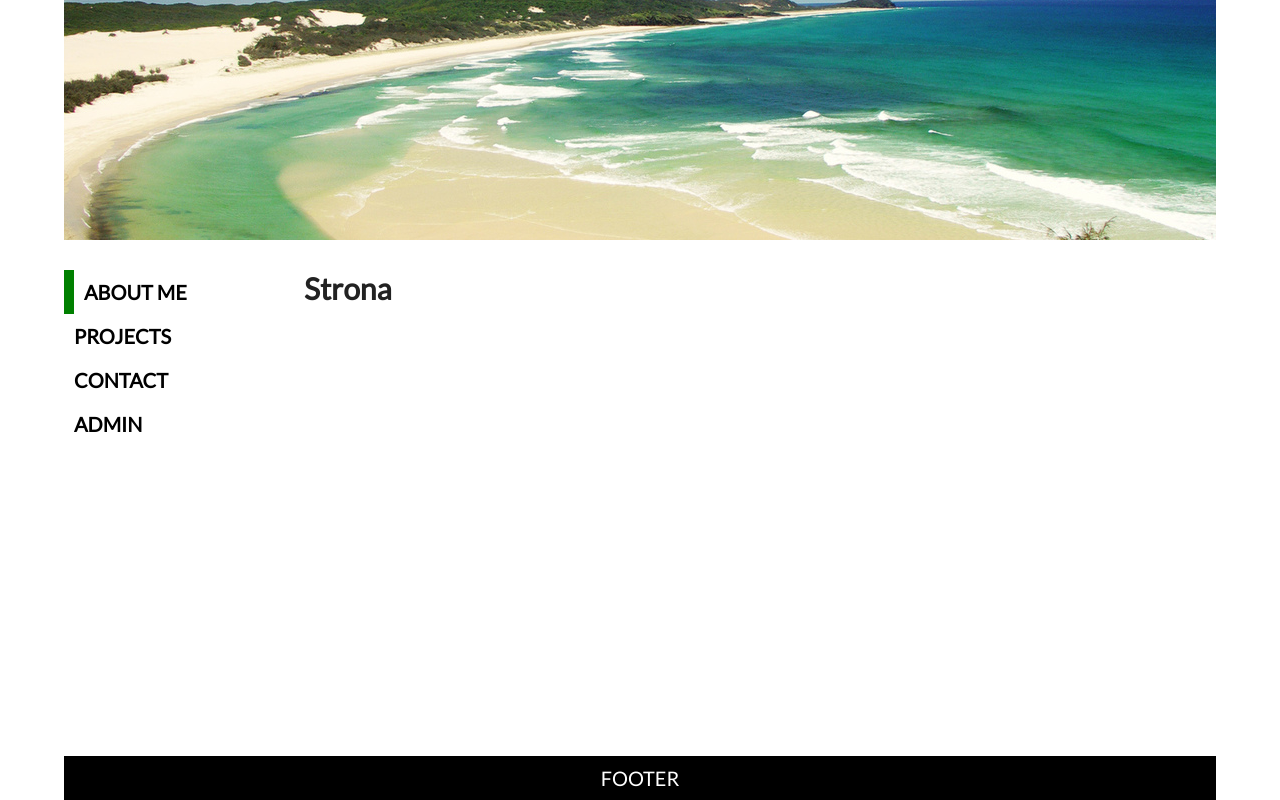
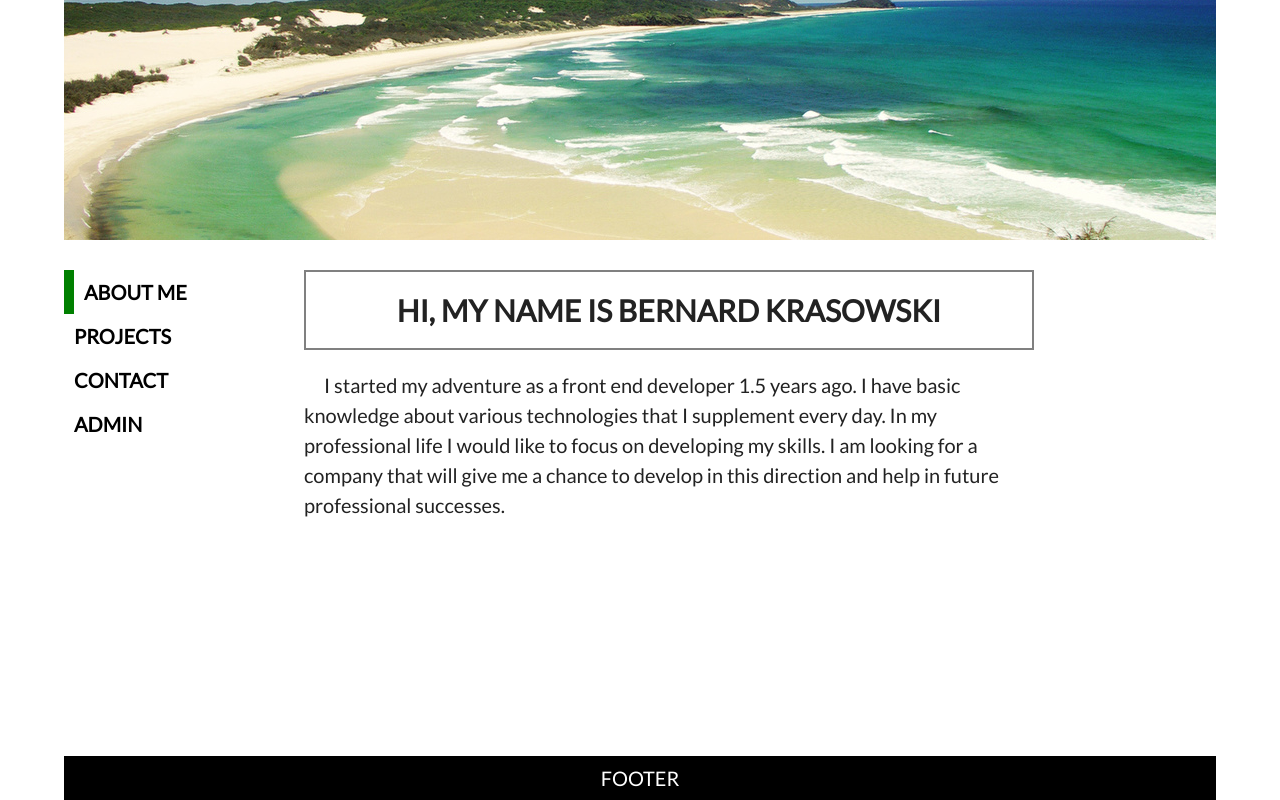
Before and after one commit to BernardKrasowski/Portfolio, a React (Create React App) app: page / in a window 1280 px wide. Built offline with nearby package versions, Linux system fonts and the light colour scheme.

Commit message:
Done page AboutMe(HomePage)

```diff
--- a/src/pages/HomePage.js
+++ b/src/pages/HomePage.js
@@ -1,11 +1,29 @@
-import React from 'react'
+import React, { useEffect, useState } from 'react'
+import '../styles/HomePage.css'
 
 function HomePage() {
+
+  const [title, setTitle] = useState(false);
+  const [txt, setTxt] = useState(false);
+
+  useEffect(() => {
+    setTimeout(() => {
+      setTitle(!title)
+      setTimeout(() => {
+        setTxt(!txt);
+      }, 800);
+    }, 500);
+  }, []);
+
   return (
-    <div>
-      <h1>Strona</h1>
-    </div>
+    <>
+      <div className="aboutMe">
+        {title ? <h1 className='aboutMe__title'>Hi, My name is Bernard Krasowski</h1> : false}
+        {txt ? <p className='aboutMe__txt'>
+          I started my adventure as a front end developer 1.5 years ago. I have basic knowledge about various technologies that I supplement every day. In my professional life I would like to focus on developing my skills. I am looking for a company that will give me a chance to develop in this direction and help in future professional successes.
+        </p> : false}
+      </div>
+    </>
   )
 }
-
 export default HomePage
--- /dev/null
+++ b/src/styles/HomePage.css
@@ -0,0 +1,25 @@
+div.aboutMe{
+  max-width: 80%;
+}
+.aboutMe__title{
+  text-transform: uppercase;
+  text-align: center;
+  padding-bottom: 20px;
+  padding-top: 20px;
+  animation: animation .4s linear;
+  border: 2px solid grey;
+}
+@keyframes animation {
+  0%{
+    opacity: 0;
+  }
+  100%{
+    opacity: 1;
+  }
+}
+p.aboutMe__txt{
+  text-indent: 20px;
+  padding-top: 20px;
+  animation: animation .4s linear ;
+  line-height: 30px;
+}
```
